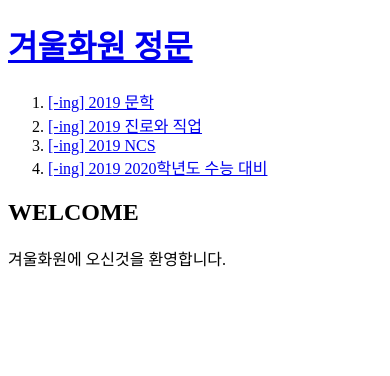
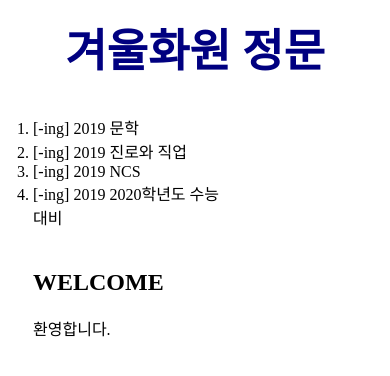
Before and after one commit to Dadksid/munhak, a plain HTML site: page index.html in a window 390 px wide. Drawn offline with Linux system fonts and the light colour scheme.

Commit message:
complete practice

```diff
--- a/index.html
+++ b/index.html
@@ -4,17 +4,22 @@
   <title>겨울화원</title>
   <meta charset="utf-8">
 </head>
+<link rel="stylesheet" href="style.css">
 <body>
-  <h1><a href="index.html">겨울화원 정문</a></h1>
+  <h1><a href="index.html" class="red">겨울화원 정문</a></h1>
+  <div id="grid">
     <ol>
       <li><a href="1.html">[-ing] 2019 문학</a></li>
       <li><a href="2.html">[-ing] 2019 진로와 직업</a></li>
       <li><a href="3.html">[-ing] 2019 NCS</a></li>
       <li><a href="4.html">[-ing] 2019 2020학년도 수능 대비</a></li>
     </ol>
+    <div id="article">
       <h2>WELCOME</h2>
       <p>
-  겨울화원에 오신것을 환영합니다.
+       환영합니다.
       </p>
+    </div>
+  </div>
 </body>
 </html>
--- /dev/null
+++ b/style.css
@@ -0,0 +1,47 @@
+body{
+  margin:0;
+}
+a{
+  color:black;
+  text-decoration: none;
+}
+h1{
+  font-size: 45px;
+  text-align: center;
+  border-bottom:2px solid black;
+  margin:0;
+  padding:15px;
+}
+.red{
+  color:navy;
+}
+ol{
+  border-right:2px solid black;
+  width:200px;
+  margin:0;
+  padding:20px;
+}
+#grid ol{
+  padding-left:33px;
+}
+#grid{
+  display:grid;
+  grid-template-columns: 200px 1fr;
+}
+#article{
+  padding-left:63px;
+}
+@media(max-width:800px){
+  #grid{
+    display:block;
+  }
+  #article{
+    padding-left:33px;
+  }
+  ol{
+    border-right:none;
+  }
+  h1{
+    border-bottom:none;
+  }
+}
```
Also changed, not shown: 1.html (+9 -1 lines), 2.html (+6 -1 lines), 3.html (+6 -1 lines), 4.html (+6 -1 lines), grid.html (added, +23 -0 lines). Lines whose indentation alone changed are shown as unchanged.
